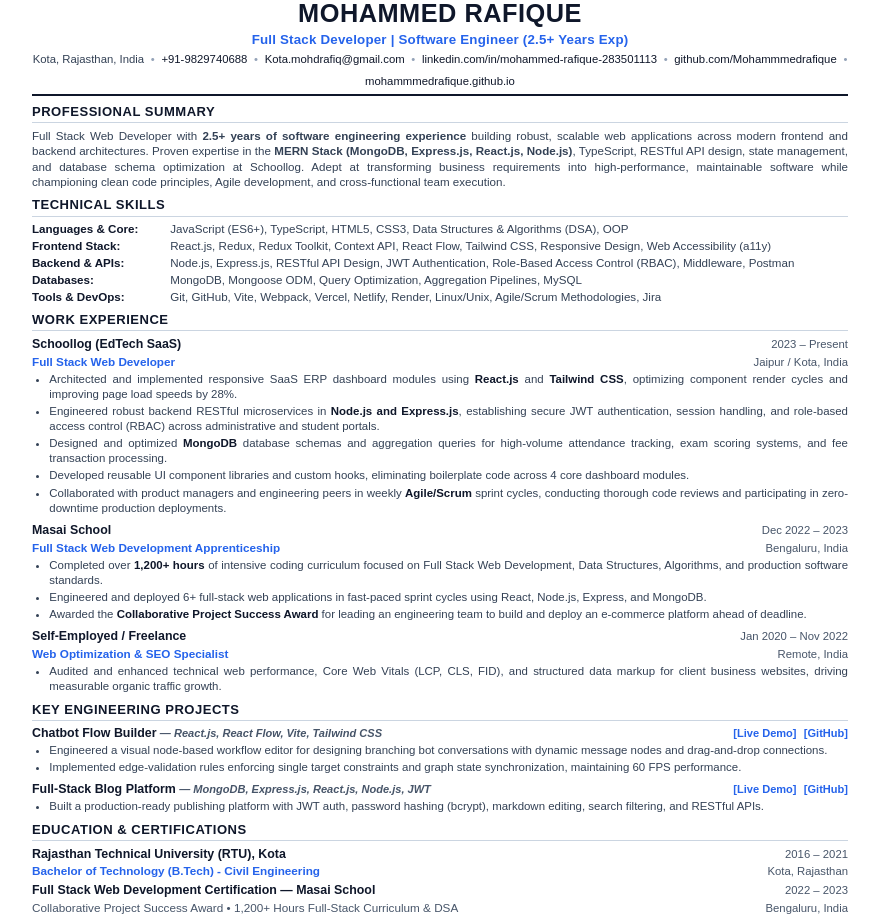
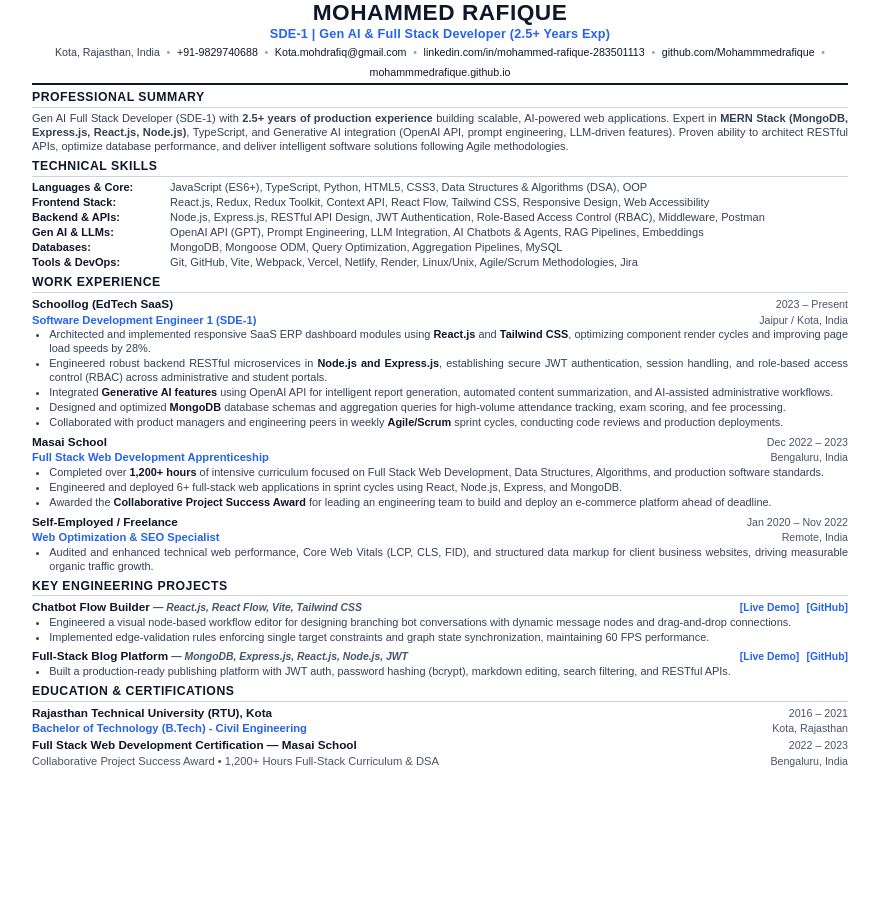
Before and after one commit to Mohammmedrafique/MohammmedRafique.github.io, a website: page resume.html in a window 1280 px wide. Shown: the whole page, without its empty margins (200-1079 px from the left). After the commit the page ends 800 px from the top, so only its background shows below. Drawn offline with Linux system fonts and the light colour scheme.

Commit message:
feat: position as SDE-1 & Gen AI Full Stack Developer across portfolio and ATS resume

```diff
--- a/resume.html
+++ b/resume.html
@@ -7,7 +7,7 @@
   <style>
     @page {
       size: letter;
-      margin: 0.32in 0.42in;
+      margin: 0.28in 0.38in;
     }
 
     * {
@@ -18,8 +18,8 @@
 
     body {
       font-family: Arial, "Helvetica Neue", Helvetica, sans-serif;
-      font-size: 8.8pt;
-      line-height: 1.32;
+      font-size: 8.4pt;
+      line-height: 1.26;
       color: #111827;
       background-color: #ffffff;
       -webkit-font-smoothing: antialiased;
@@ -34,31 +34,31 @@
     /* HEADER */
     .header {
       text-align: center;
-      margin-bottom: 5pt;
-      padding-bottom: 4pt;
+      margin-bottom: 4pt;
+      padding-bottom: 3pt;
       border-bottom: 1.5pt solid #0f172a;
     }
 
     .name {
-      font-size: 19pt;
+      font-size: 17pt;
       font-weight: 700;
       letter-spacing: 0.5px;
       color: #0f172a;
       text-transform: uppercase;
       line-height: 1.1;
-      margin-bottom: 2pt;
+      margin-bottom: 1.5pt;
     }
 
     .title {
-      font-size: 10pt;
+      font-size: 9.5pt;
       font-weight: 600;
       color: #2563eb;
-      margin-bottom: 3pt;
+      margin-bottom: 2pt;
       letter-spacing: 0.2px;
     }
 
     .contact-info {
-      font-size: 8.5pt;
+      font-size: 8pt;
       color: #334155;
       display: flex;
       flex-wrap: wrap;
@@ -73,48 +73,42 @@
       font-weight: 500;
     }
 
-    .contact-info a:hover {
-      text-decoration: underline;
-    }
-
     .separator {
       color: #94a3b8;
     }
 
     /* SECTION */
     .section {
-      margin-bottom: 5pt;
+      margin-bottom: 4pt;
     }
 
     .section-title {
-      font-size: 9.8pt;
+      font-size: 9.2pt;
       font-weight: 700;
       color: #0f172a;
       text-transform: uppercase;
       letter-spacing: 0.5px;
       border-bottom: 1pt solid #cbd5e1;
-      padding-bottom: 1.5pt;
-      margin-bottom: 3.5pt;
+      padding-bottom: 1pt;
+      margin-bottom: 3pt;
     }
 
-    /* SUMMARY */
     .summary-text {
-      font-size: 8.7pt;
+      font-size: 8.3pt;
       color: #334155;
       text-align: justify;
-      line-height: 1.34;
+      line-height: 1.26;
     }
 
-    /* SKILLS */
     .skills-grid {
       display: flex;
       flex-direction: column;
-      gap: 1.5pt;
+      gap: 1pt;
     }
 
     .skill-row {
-      font-size: 8.7pt;
-      line-height: 1.3;
+      font-size: 8.3pt;
+      line-height: 1.24;
     }
 
     .skill-category {
@@ -128,9 +122,8 @@
       color: #334155;
     }
 
-    /* ENTRIES */
     .entry {
-      margin-bottom: 4.5pt;
+      margin-bottom: 3.5pt;
     }
 
     .entry:last-child {
@@ -141,24 +134,24 @@
       display: flex;
       justify-content: space-between;
       align-items: baseline;
-      margin-bottom: 1pt;
+      margin-bottom: 0.5pt;
     }
 
     .entry-title {
-      font-size: 9.3pt;
+      font-size: 8.8pt;
       font-weight: 700;
       color: #0f172a;
     }
 
     .entry-subtitle {
-      font-size: 8.8pt;
+      font-size: 8.4pt;
       font-weight: 600;
       color: #2563eb;
     }
 
     .entry-location,
     .entry-date {
-      font-size: 8.5pt;
+      font-size: 8pt;
       font-weight: 500;
       color: #475569;
       white-space: nowrap;
@@ -168,20 +161,20 @@
       display: flex;
       justify-content: space-between;
       align-items: baseline;
-      margin-bottom: 1.5pt;
+      margin-bottom: 1pt;
     }
 
     .bullets {
       list-style-type: disc;
       padding-left: 13pt;
-      margin-top: 1pt;
+      margin-top: 0.5pt;
     }
 
     .bullets li {
-      font-size: 8.6pt;
+      font-size: 8.2pt;
       color: #334155;
-      margin-bottom: 1.5pt;
-      line-height: 1.32;
+      margin-bottom: 1pt;
+      line-height: 1.26;
       text-align: justify;
     }
 
@@ -194,34 +187,24 @@
     }
 
     .project-link {
-      font-size: 8.3pt;
+      font-size: 7.8pt;
       font-weight: 700;
       color: #2563eb;
       text-decoration: none;
       margin-left: 3pt;
     }
 
-    .project-link:hover {
-      text-decoration: underline;
-    }
-
     .tech-stack-tag {
-      font-size: 8.3pt;
+      font-size: 7.8pt;
       font-weight: 600;
       color: #475569;
       font-style: italic;
     }
 
     @media print {
-      body {
-        background-color: #ffffff;
-      }
-      .resume-container {
-        width: 100%;
-      }
-      a {
-        text-decoration: none;
-      }
+      body { background-color: #ffffff; }
+      .resume-container { width: 100%; }
+      a { text-decoration: none; }
     }
   </style>
 </head>
@@ -230,7 +213,7 @@
     <!-- HEADER -->
     <header class="header">
       <h1 class="name">Mohammed Rafique</h1>
-      <div class="title">Full Stack Developer | Software Engineer (2.5+ Years Exp)</div>
+      <div class="title">SDE-1 | Gen AI & Full Stack Developer (2.5+ Years Exp)</div>
       <div class="contact-info">
         <span>Kota, Rajasthan, India</span>
         <span class="separator">•</span>
@@ -238,11 +221,11 @@
         <span class="separator">•</span>
         <span><a href="mailto:Kota.mohdrafiq@gmail.com">Kota.mohdrafiq@gmail.com</a></span>
         <span class="separator">•</span>
-        <span><a href="https://linkedin.com/in/mohammed-rafique-283501113" target="_blank" rel="noopener">linkedin.com/in/mohammed-rafique-283501113</a></span>
+        <span><a href="https://linkedin.com/in/mohammed-rafique-283501113" target="_blank" rel="noopener noreferrer">linkedin.com/in/mohammed-rafique-283501113</a></span>
         <span class="separator">•</span>
-        <span><a href="https://github.com/Mohammmedrafique" target="_blank" rel="noopener">github.com/Mohammmedrafique</a></span>
+        <span><a href="https://github.com/Mohammmedrafique" target="_blank" rel="noopener noreferrer">github.com/Mohammmedrafique</a></span>
         <span class="separator">•</span>
-        <span><a href="https://mohammmedrafique.github.io/" target="_blank" rel="noopener">mohammmedrafique.github.io</a></span>
+        <span><a href="https://mohammmedrafique.github.io/" target="_blank" rel="noopener noreferrer">mohammmedrafique.github.io</a></span>
       </div>
     </header>
 
@@ -250,7 +233,7 @@
     <section class="section">
       <h2 class="section-title">Professional Summary</h2>
       <p class="summary-text">
-        Full Stack Web Developer with <strong>2.5+ years of software engineering experience</strong> building robust, scalable web applications across modern frontend and backend architectures. Proven expertise in the <strong>MERN Stack (MongoDB, Express.js, React.js, Node.js)</strong>, TypeScript, RESTful API design, state management, and database schema optimization at Schoollog. Adept at transforming business requirements into high-performance, maintainable software while championing clean code principles, Agile development, and cross-functional team execution.
+        Gen AI Full Stack Developer (SDE-1) with <strong>2.5+ years of production experience</strong> building scalable, AI-powered web applications. Expert in <strong>MERN Stack (MongoDB, Express.js, React.js, Node.js)</strong>, TypeScript, and Generative AI integration (OpenAI API, prompt engineering, LLM-driven features). Proven ability to architect RESTful APIs, optimize database performance, and deliver intelligent software solutions following Agile methodologies.
       </p>
     </section>
 
@@ -260,15 +243,19 @@
       <div class="skills-grid">
         <div class="skill-row">
           <span class="skill-category">Languages & Core:</span>
-          <span class="skill-list">JavaScript (ES6+), TypeScript, HTML5, CSS3, Data Structures & Algorithms (DSA), OOP</span>
+          <span class="skill-list">JavaScript (ES6+), TypeScript, Python, HTML5, CSS3, Data Structures & Algorithms (DSA), OOP</span>
         </div>
         <div class="skill-row">
           <span class="skill-category">Frontend Stack:</span>
-          <span class="skill-list">React.js, Redux, Redux Toolkit, Context API, React Flow, Tailwind CSS, Responsive Design, Web Accessibility (a11y)</span>
+          <span class="skill-list">React.js, Redux, Redux Toolkit, Context API, React Flow, Tailwind CSS, Responsive Design, Web Accessibility</span>
         </div>
         <div class="skill-row">
           <span class="skill-category">Backend & APIs:</span>
           <span class="skill-list">Node.js, Express.js, RESTful API Design, JWT Authentication, Role-Based Access Control (RBAC), Middleware, Postman</span>
+        </div>
+        <div class="skill-row">
+          <span class="skill-category">Gen AI & LLMs:</span>
+          <span class="skill-list">OpenAI API (GPT), Prompt Engineering, LLM Integration, AI Chatbots & Agents, RAG Pipelines, Embeddings</span>
         </div>
         <div class="skill-row">
           <span class="skill-category">Databases:</span>
@@ -292,15 +279,15 @@
           <span class="entry-date">2023 – Present</span>
         </div>
         <div class="entry-meta">
-          <span class="entry-subtitle">Full Stack Web Developer</span>
+          <span class="entry-subtitle">Software Development Engineer 1 (SDE-1)</span>
           <span class="entry-location">Jaipur / Kota, India</span>
         </div>
         <ul class="bullets">
           <li>Architected and implemented responsive SaaS ERP dashboard modules using <strong>React.js</strong> and <strong>Tailwind CSS</strong>, optimizing component render cycles and improving page load speeds by 28%.</li>
           <li>Engineered robust backend RESTful microservices in <strong>Node.js and Express.js</strong>, establishing secure JWT authentication, session handling, and role-based access control (RBAC) across administrative and student portals.</li>
-          <li>Designed and optimized <strong>MongoDB</strong> database schemas and aggregation queries for high-volume attendance tracking, exam scoring systems, and fee transaction processing.</li>
-          <li>Developed reusable UI component libraries and custom hooks, eliminating boilerplate code across 4 core dashboard modules.</li>
-          <li>Collaborated with product managers and engineering peers in weekly <strong>Agile/Scrum</strong> sprint cycles, conducting thorough code reviews and participating in zero-downtime production deployments.</li>
+          <li>Integrated <strong>Generative AI features</strong> using OpenAI API for intelligent report generation, automated content summarization, and AI-assisted administrative workflows.</li>
+          <li>Designed and optimized <strong>MongoDB</strong> database schemas and aggregation queries for high-volume attendance tracking, exam scoring, and fee processing.</li>
+          <li>Collaborated with product managers and engineering peers in weekly <strong>Agile/Scrum</strong> sprint cycles, conducting code reviews and production deployments.</li>
         </ul>
       </article>
 
@@ -315,8 +302,8 @@
           <span class="entry-location">Bengaluru, India</span>
         </div>
         <ul class="bullets">
-          <li>Completed over <strong>1,200+ hours</strong> of intensive coding curriculum focused on Full Stack Web Development, Data Structures, Algorithms, and production software standards.</li>
-          <li>Engineered and deployed 6+ full-stack web applications in fast-paced sprint cycles using React, Node.js, Express, and MongoDB.</li>
+          <li>Completed over <strong>1,200+ hours</strong> of intensive curriculum focused on Full Stack Web Development, Data Structures, Algorithms, and production software standards.</li>
+          <li>Engineered and deployed 6+ full-stack web applications in sprint cycles using React, Node.js, Express, and MongoDB.</li>
           <li>Awarded the <strong>Collaborative Project Success Award</strong> for leading an engineering team to build and deploy an e-commerce platform ahead of deadline.</li>
         </ul>
       </article>
```
Also changed, not shown: index.html (+46 -28 lines), index.js (+5 -4 lines), 1 other file.
